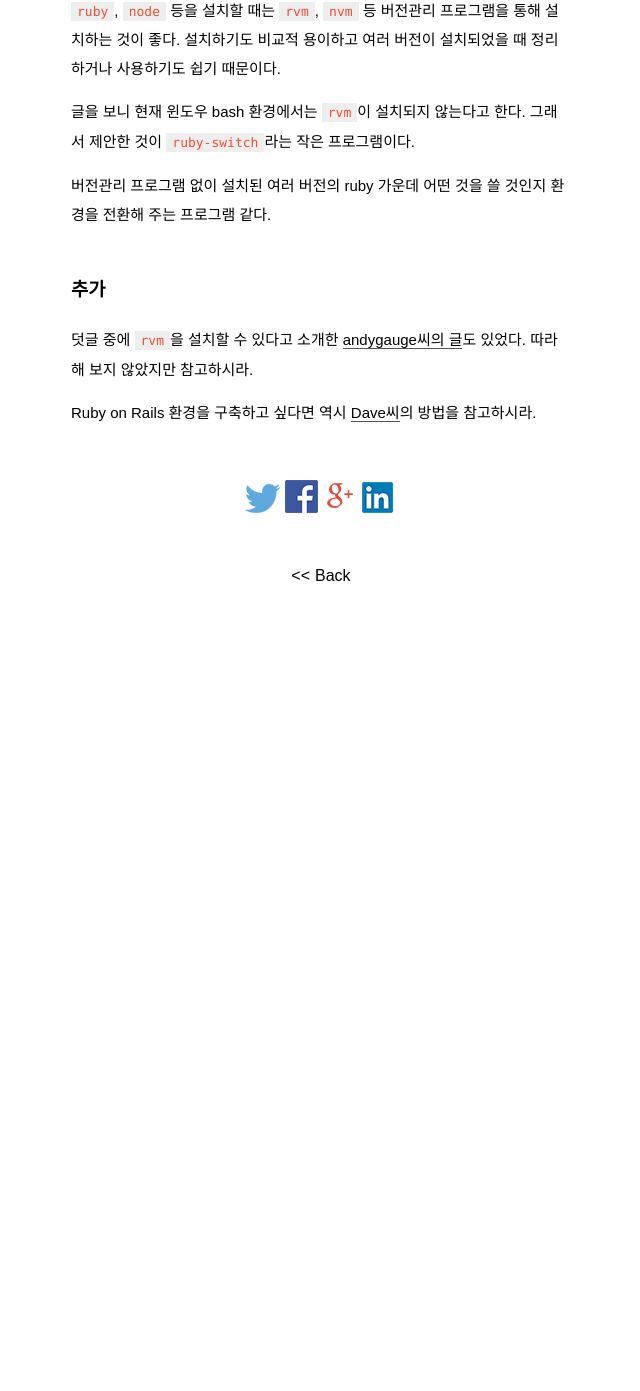
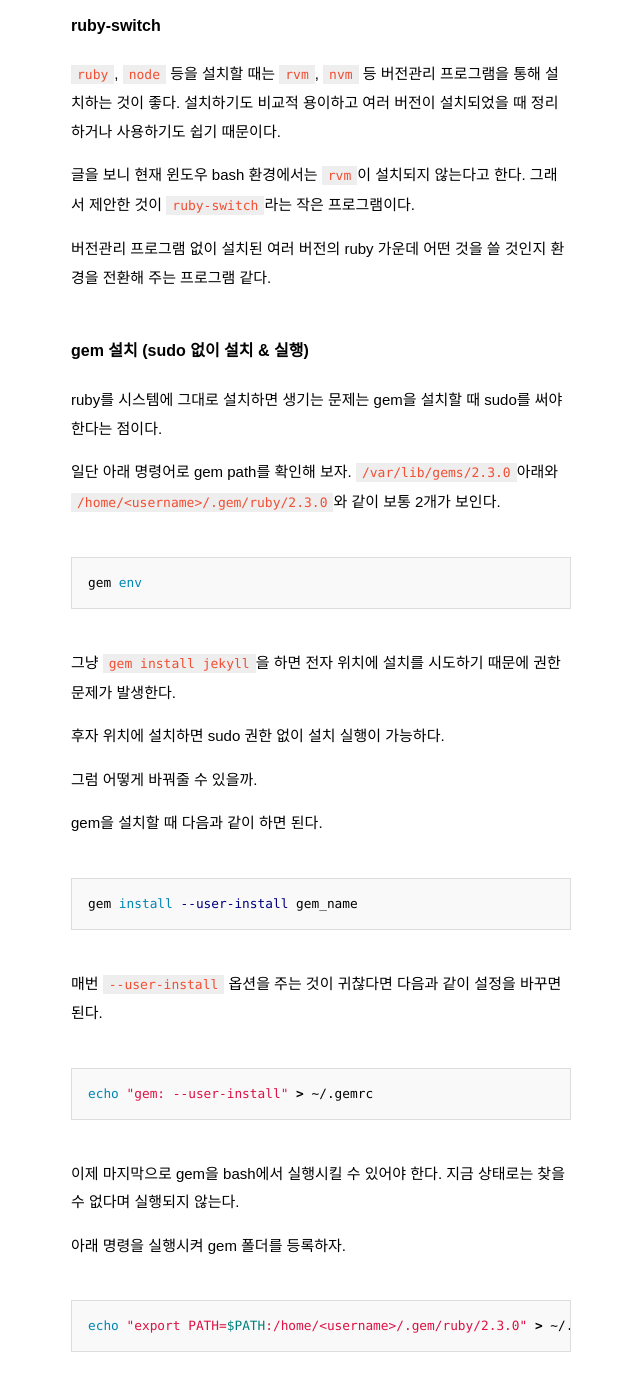
Before and after one commit to pinedance/blog, a Jekyll site: the page built from _posts/2017/01-06/2017-05-10-install-ruby-and-jekyll-on-bash-on-ubuntu-on-windows10.md, in a window 1280 px wide and 1400 px high, scrolled down 933 px. Shown: the top 1391 px of the window, without its empty margins (319-959 px from the left). Built offline with Jekyll 4.4.1, drawn with Linux system fonts in a browser that asks for light colours; some web fonts are replaced; comment, search, counter and statistics services are not loaded; before the commit the page ends 1563 px from its top, so only the background shows below that; some of the changed text lies outside the part shown.

Commit message:
update post

````diff
--- a/_posts/2017/01-06/2017-05-10-install-ruby-and-jekyll-on-bash-on-ubuntu-on-windows10.md
+++ b/_posts/2017/01-06/2017-05-10-install-ruby-and-jekyll-on-bash-on-ubuntu-on-windows10.md
@@ -27,12 +27,69 @@
 
 ### 참고
 
+#### ruby-switch
+
 `ruby`, `node` 등을 설치할 때는 `rvm`, `nvm` 등 버전관리 프로그램을 통해 설치하는 것이 좋다. 설치하기도 비교적 용이하고 여러 버전이 설치되었을 때 정리하거나 사용하기도 쉽기 때문이다.
 
 글을 보니 현재 윈도우 bash 환경에서는 `rvm`이 설치되지 않는다고 한다. 그래서 제안한 것이 `ruby-switch`라는 작은 프로그램이다.
 
 버전관리 프로그램 없이 설치된 여러 버전의 ruby 가운데 어떤 것을 쓸 것인지 환경을 전환해 주는 프로그램 같다.
 
+#### gem 설치 (sudo 없이 설치 & 실행)
+
+ruby를 시스템에 그대로 설치하면 생기는 문제는 gem을 설치할 때 sudo를 써야 한다는 점이다.
+
+일단 아래 명령어로 gem path를 확인해 보자. `/var/lib/gems/2.3.0`아래와 `/home/<username>/.gem/ruby/2.3.0`와 같이 보통 2개가 보인다.
+
+```bash
+gem env
+```
+
+그냥 `gem install jekyll`을 하면 전자 위치에 설치를 시도하기 때문에 권한 문제가 발생한다.
+
+후자 위치에 설치하면 sudo 권한 없이 설치 실행이 가능하다.
+
+그럼 어떻게 바꿔줄 수 있을까.
+
+gem을 설치할 때 다음과 같이 하면 된다.
+
+```bash
+gem install --user-install gem_name
+```
+
+매번 `--user-install` 옵션을 주는 것이 귀찮다면 다음과 같이 설정을 바꾸면 된다.
+
+```bash
+echo "gem: --user-install" > ~/.gemrc
+```
+
+이제 마지막으로 gem을 bash에서 실행시킬 수 있어야 한다. 지금 상태로는 찾을 수 없다며 실행되지 않는다.
+
+아래 명령을 실행시켜 gem 폴더를 등록하자.
+
+```bash
+echo "export PATH=$PATH:/home/<username>/.gem/ruby/2.3.0" > ~/.bashrc
+```
+
+#### jekyll 설치
+
+```bash
+gem install jekyll
+```
+
+계속 실폐다. 찾아보니 [여러가지 이유](https://github.com/jekyll/jekyll-help/issues/209)가 있을 수 있단다.
+
+나의 경우에는 허탈하게도 `make` package가 설치되어 있지 않아서였다.
+
+다음 명령으로 설치 후 jekyll을 설치할 수 있었다.
+
+```bash
+sudo apt-get install make
+```
+
+
+
+
 ### 추가
 
 덧글 중에 `rvm`을 설치할 수 있다고 소개한 [andygauge씨의 글](http://www.yetanother.site/jekyll/2016/06/28/Jekyll-on-Windows-Subsystem-Linux.html)도 있었다. 따라해 보지 않았지만 참고하시라.
````
